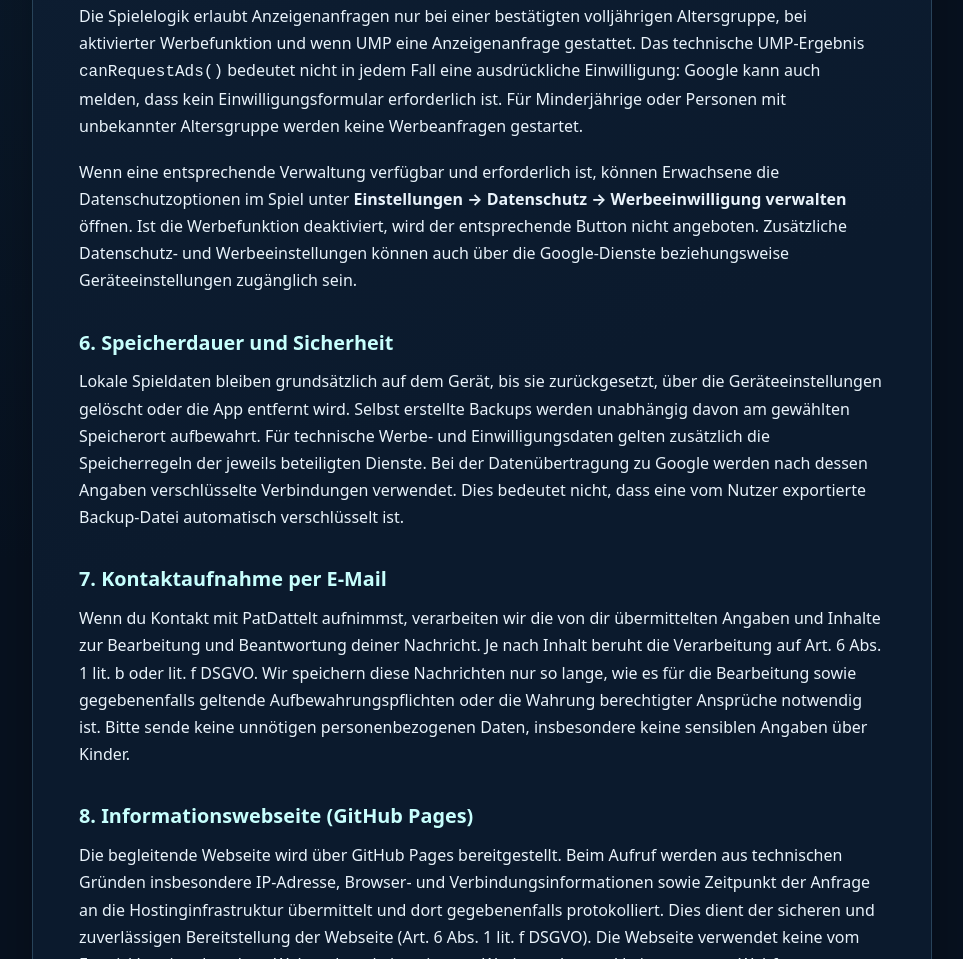
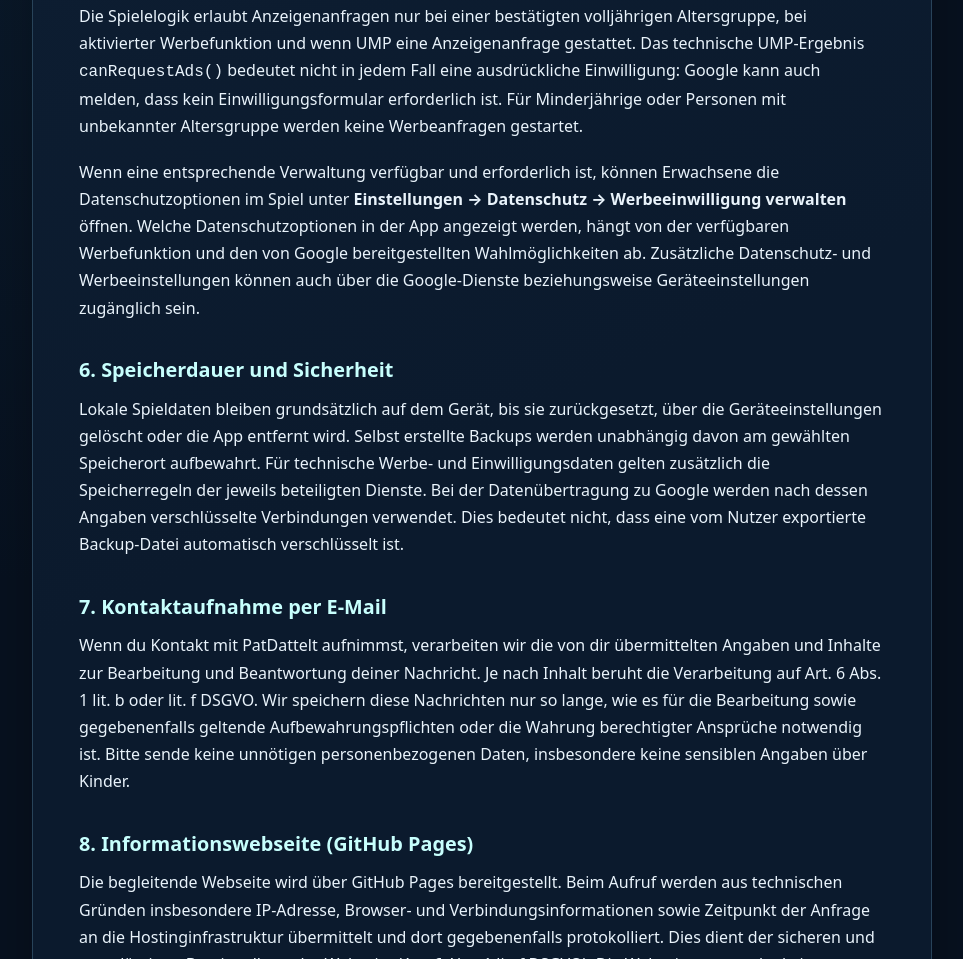
Before and after one commit to PatDattelt/neon-nomad, a plain HTML site: page datenschutz.html in a window 1280 px wide. Shown: the part 2688-3647 px from the top of the page, without its empty margins (158-1121 px from the left). Drawn offline with Linux system fonts and the light colour scheme.

Commit message:
Keep privacy choice description accurate for existing and forthcoming Play builds

```diff
--- a/datenschutz.html
+++ b/datenschutz.html
@@ -32,7 +32,7 @@
 <h2>5. Einwilligung und Datenschutzoptionen</h2>
 <p>Für die Abfrage und Verwaltung datenschutzrechtlich erforderlicher Entscheidungen bei volljährigen Nutzern ist die Google User Messaging Platform (UMP) eingebunden. Soweit nach dem anwendbaren Recht erforderlich und von Google bereitgestellt, zeigt sie eine Mitteilung mit Wahlmöglichkeiten an. Die Auswahl wird für die Anzeigenanfrage berücksichtigt. Soweit eine Einwilligung erforderlich ist, beruht die betreffende Verarbeitung auf Art. 6 Abs. 1 lit. a DSGVO; sie kann für die Zukunft widerrufen werden. Technisch notwendige Sicherheitsverarbeitungen können im Einzelfall auf Art. 6 Abs. 1 lit. f DSGVO gestützt sein, wenn dessen Voraussetzungen erfüllt sind.</p>
 <p>Die Spielelogik erlaubt Anzeigenanfragen nur bei einer bestätigten volljährigen Altersgruppe, bei aktivierter Werbefunktion und wenn UMP eine Anzeigenanfrage gestattet. Das technische UMP-Ergebnis <code>canRequestAds()</code> bedeutet nicht in jedem Fall eine ausdrückliche Einwilligung: Google kann auch melden, dass kein Einwilligungsformular erforderlich ist. Für Minderjährige oder Personen mit unbekannter Altersgruppe werden keine Werbeanfragen gestartet.</p>
-<p>Wenn eine entsprechende Verwaltung verfügbar und erforderlich ist, können Erwachsene die Datenschutzoptionen im Spiel unter <strong>Einstellungen → Datenschutz → Werbeeinwilligung verwalten</strong> öffnen. Ist die Werbefunktion deaktiviert, wird der entsprechende Button nicht angeboten. Zusätzliche Datenschutz- und Werbeeinstellungen können auch über die Google-Dienste beziehungsweise Geräteeinstellungen zugänglich sein.</p>
+<p>Wenn eine entsprechende Verwaltung verfügbar und erforderlich ist, können Erwachsene die Datenschutzoptionen im Spiel unter <strong>Einstellungen → Datenschutz → Werbeeinwilligung verwalten</strong> öffnen. Welche Datenschutzoptionen in der App angezeigt werden, hängt von der verfügbaren Werbefunktion und den von Google bereitgestellten Wahlmöglichkeiten ab. Zusätzliche Datenschutz- und Werbeeinstellungen können auch über die Google-Dienste beziehungsweise Geräteeinstellungen zugänglich sein.</p>
 <h2>6. Speicherdauer und Sicherheit</h2>
 <p>Lokale Spieldaten bleiben grundsätzlich auf dem Gerät, bis sie zurückgesetzt, über die Geräteeinstellungen gelöscht oder die App entfernt wird. Selbst erstellte Backups werden unabhängig davon am gewählten Speicherort aufbewahrt. Für technische Werbe- und Einwilligungsdaten gelten zusätzlich die Speicherregeln der jeweils beteiligten Dienste. Bei der Datenübertragung zu Google werden nach dessen Angaben verschlüsselte Verbindungen verwendet. Dies bedeutet nicht, dass eine vom Nutzer exportierte Backup-Datei automatisch verschlüsselt ist.</p>
 
```
